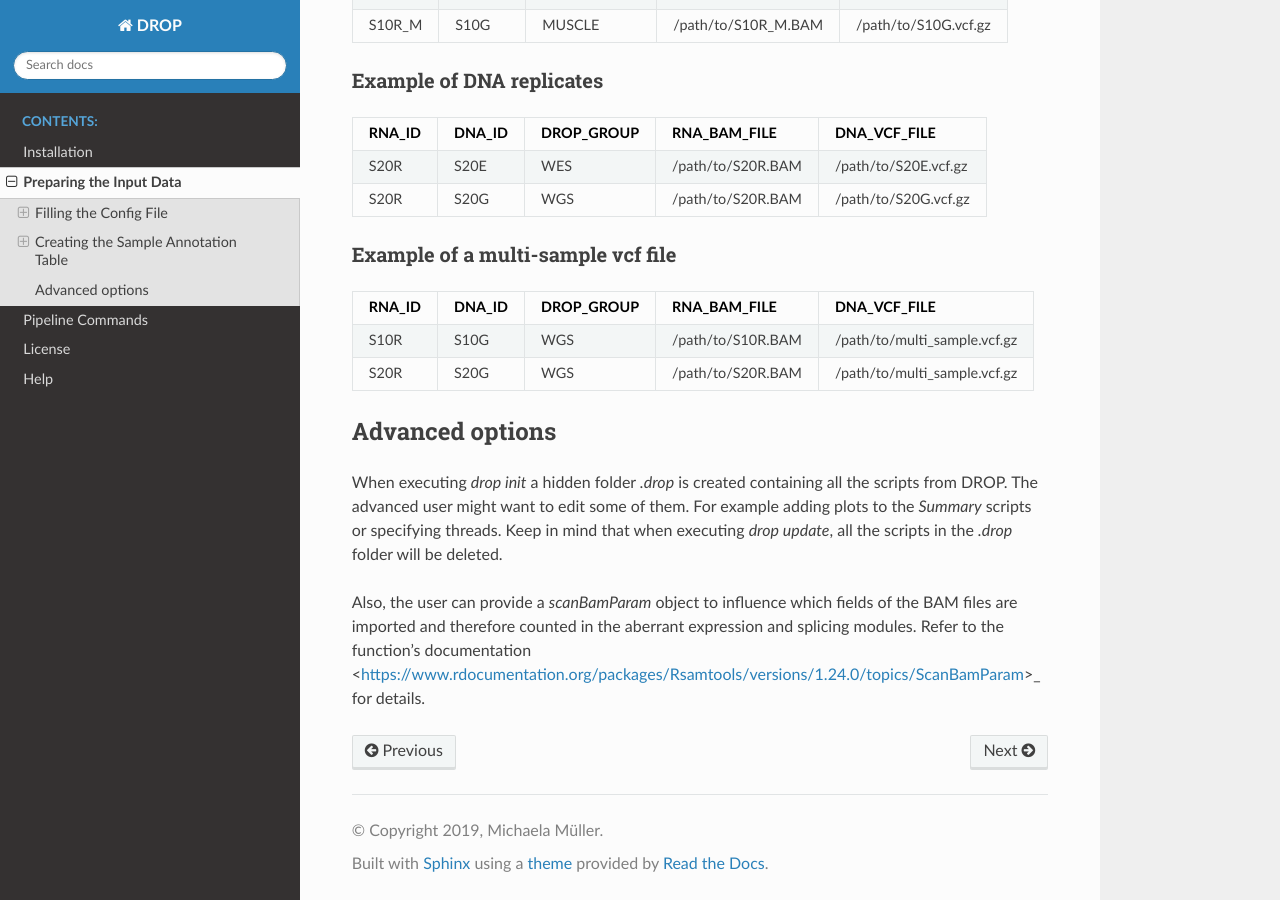
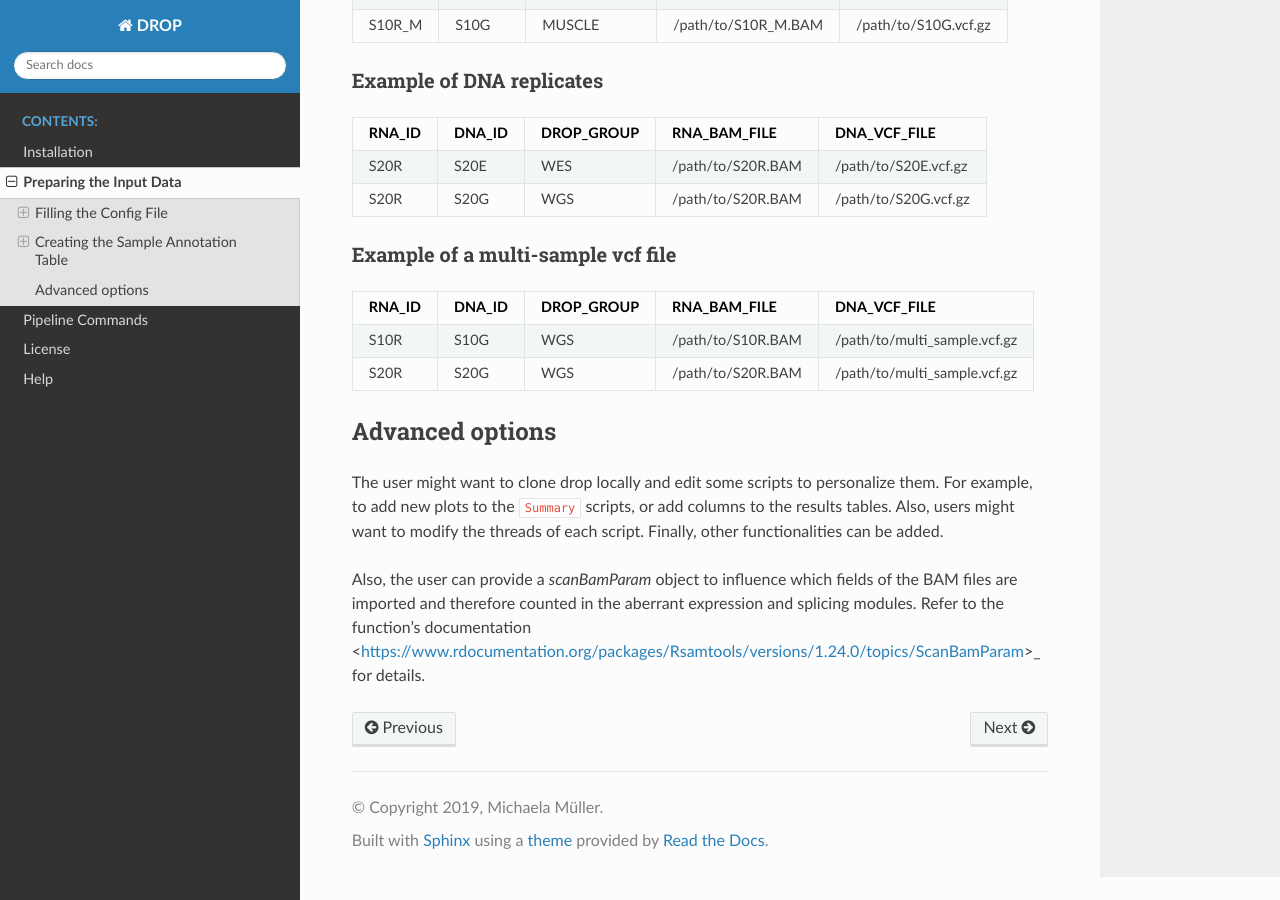
Before and after one commit to gagneurlab/drop, a Sphinx documentation site: the page built from docs/source/prepare.rst, in a window 1280 px wide and 900 px high, scrolled down 2756 px. Built offline with Sphinx 7.4.7 and the Read the Docs theme 2.0.0, drawn with Linux system fonts in a browser that asks for light colours.

Commit message:
advanced options modified

```diff
--- a/docs/source/prepare.rst
+++ b/docs/source/prepare.rst
@@ -150,11 +150,10 @@ S20R    S20G    WGS         /path/to/S20R.BAM    /path/to/multi_sample.vcf.gz
 Advanced options
 ----------------
 
-When executing `drop init` a hidden folder `.drop` is created containing all the
-scripts from DROP. The advanced user might want to edit some of them. For
-example adding plots to the `Summary` scripts or specifying threads.
-Keep in mind that when executing `drop update`, all the scripts in the `.drop`
-folder will be deleted.
+The user might want to clone drop locally and edit some scripts to personalize
+them. For example, to add new plots to the ``Summary`` scripts, or add
+columns to the results tables. Also, users might want to modify the threads of
+each script. Finally, other functionalities can be added.
 
 Also, the user can provide a `scanBamParam` object to influence which fields of
 the BAM files are imported and therefore counted in the aberrant expression and
```
